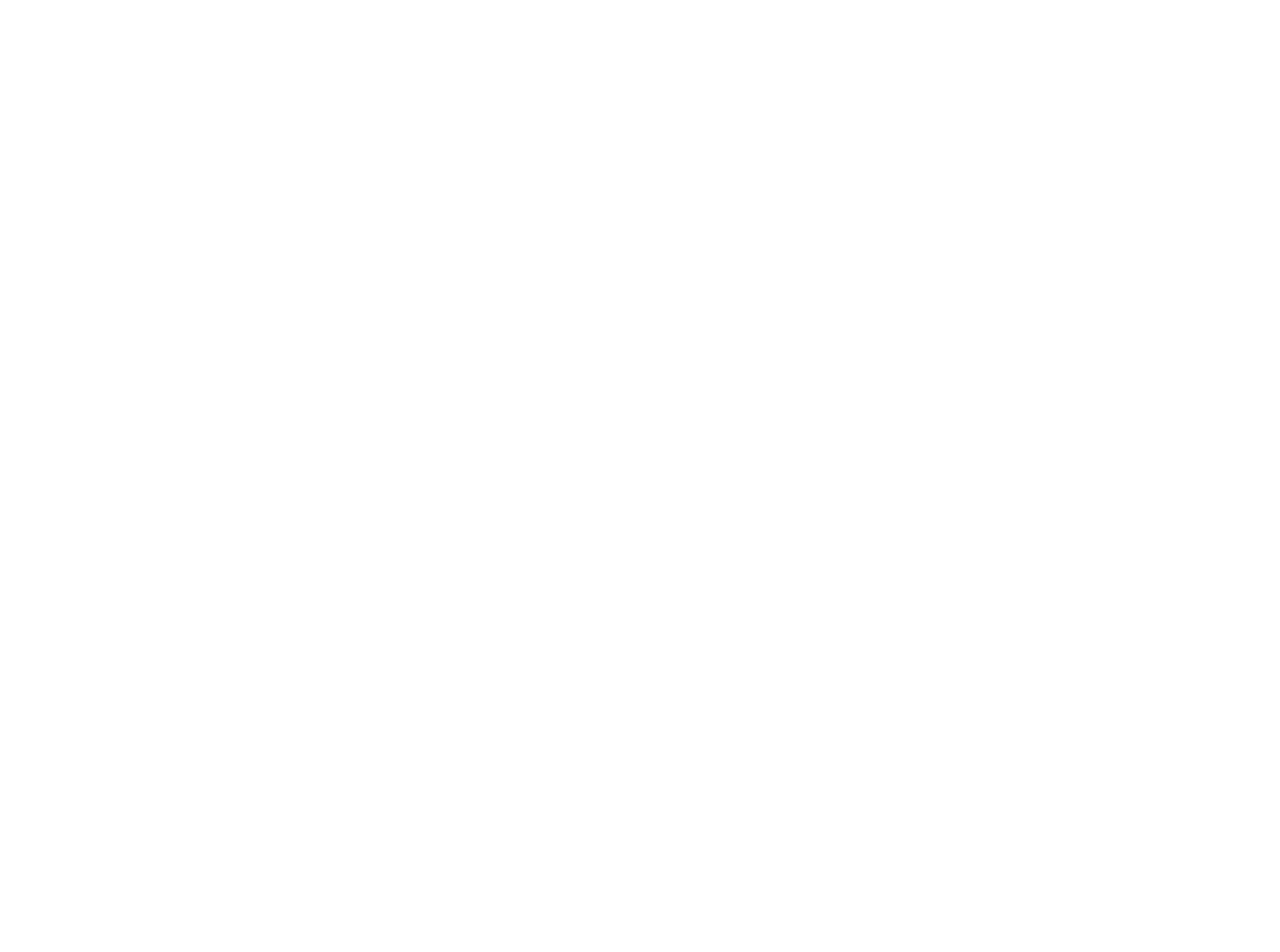
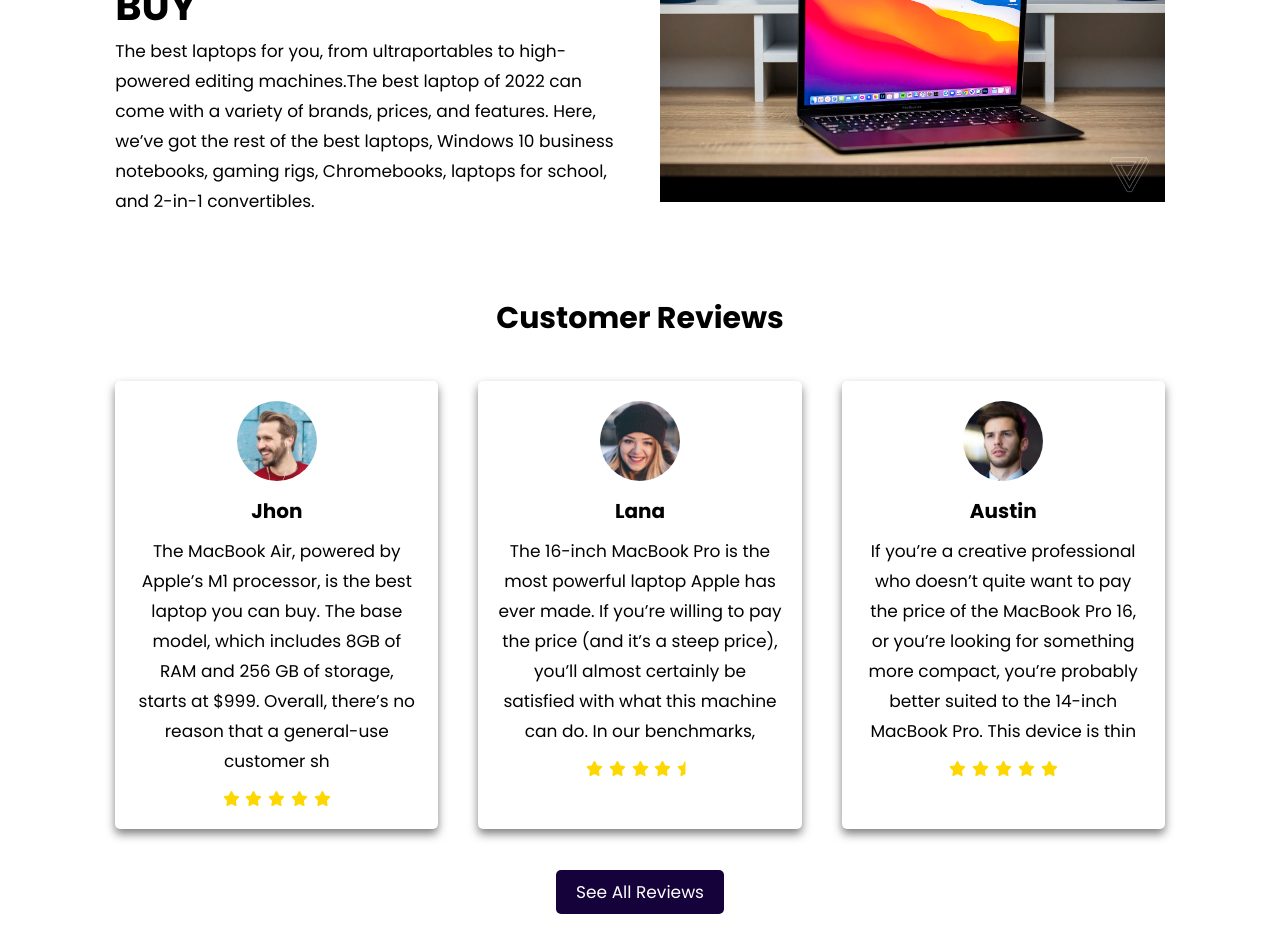
Before and after one commit to majedul360/product-analysis, a React (Create React App) app: page / in a window 1280 px wide. Shown: the part 254-1206 px from the top of the page. Before the commit the page ends 800 px from the top, so only its background shows below. Built offline with nearby package versions, Linux system fonts and the light colour scheme.

Commit message:
home page done

```diff
--- /dev/null
+++ b/src/components/card/Card.css
@@ -0,0 +1,30 @@
+.card {
+  padding: 2rem;
+  box-shadow: 0 0.5rem 1rem rgba(0, 0, 0, 0.5);
+  border-radius: 0.5rem;
+  text-align: center;
+}
+
+.card img {
+  width: 8rem;
+  height: 8rem;
+  border-radius: 50%;
+}
+
+.card h3 {
+  font-size: 2rem;
+  margin: 1rem 0;
+}
+
+.card p {
+  font-size: 1.7rem;
+  line-height: 3rem;
+  text-transform: none;
+  margin-bottom: 1.5rem;
+}
+
+.card .ratings .icon {
+  font-size: 1.5rem;
+  margin: 0 0.3rem;
+  color: gold;
+}
--- /dev/null
+++ b/src/components/card/Card.jsx
@@ -0,0 +1,27 @@
+import { faStar, faStarHalf } from "@fortawesome/free-solid-svg-icons";
+import { FontAwesomeIcon } from "@fortawesome/react-fontawesome";
+import "./Card.css";
+
+const Card = ({ review }) => {
+  const { name, img, desc, rating } = review;
+  return (
+    <div className="card">
+      <img src={img} alt="" />
+      <h3>{name}</h3>
+      <p>{desc.slice(0, 220)}</p>
+      <div className="ratings">
+        <FontAwesomeIcon className="icon" icon={faStar} />
+        <FontAwesomeIcon className="icon" icon={faStar} />
+        <FontAwesomeIcon className="icon" icon={faStar} />
+        <FontAwesomeIcon className="icon" icon={faStar} />
+        {rating > 4.5 ? (
+          <FontAwesomeIcon className="icon" icon={faStar} />
+        ) : (
+          <FontAwesomeIcon className="icon" icon={faStarHalf} />
+        )}
+      </div>
+    </div>
+  );
+};
+
+export default Card;
--- /dev/null
+++ b/src/components/customHook/CustomHook.jsx
@@ -0,0 +1,13 @@
+import { useEffect, useState } from "react";
+
+const GetData = (url) => {
+  const [data, setData] = useState([]);
+  useEffect(() => {
+    fetch(url)
+      .then((res) => res.json())
+      .then((data) => setData(data));
+  }, []);
+  return data;
+};
+
+export { GetData };
--- /dev/null
+++ b/src/components/home/Home.css
@@ -0,0 +1,49 @@
+.home .banner {
+  display: flex;
+  flex-wrap: wrap;
+  align-items: center;
+  gap: 4rem;
+  padding-bottom: 8rem;
+}
+
+.home .banner .box {
+  flex: 1 1 41rem;
+}
+
+.home .banner .box h1 {
+  font-size: 4rem;
+}
+
+.home .banner .box p {
+  font-size: 1.7rem;
+  text-transform: none;
+  line-height: 3rem;
+}
+
+.home .banner img {
+  width: 100%;
+}
+
+.home .customer-reviews {
+  text-align: center;
+}
+
+.home .customer-reviews h2 {
+  font-size: 3rem;
+  margin-bottom: 4rem;
+}
+
+.home .customer-reviews .btn {
+  background-color: #15023a;
+  color: white;
+  padding: 1rem 2rem;
+  font-size: 1.7rem;
+  border-radius: 0.5rem;
+}
+
+.home .customer-reviews .card-container {
+  display: grid;
+  grid-template-columns: repeat(auto-fit, minmax(27rem, 1fr));
+  gap: 4rem;
+  padding-bottom: 5rem;
+}
--- a/src/components/home/Home.jsx
+++ b/src/components/home/Home.jsx
@@ -1,7 +1,37 @@
+import { Link } from "react-router-dom";
+import Card from "../card/Card";
+import { GetData } from "../customHook/CustomHook";
+import "./Home.css";
 const Home = () => {
+  const reviews = GetData("data/reviews.json");
   return (
-    <div>
-      <h1>this is home</h1>
+    <div className="home">
+      <div className="banner">
+        <div className="box">
+          <h1>BEST LAPTOP 2022: 15 BEST LAPTOPS YOU CAN BUY</h1>
+          <p>
+            The best laptops for you, from ultraportables to high-powered
+            editing machines.The best laptop of 2022 can come with a variety of
+            brands, prices, and features. Here, we’ve got the rest of the best
+            laptops, Windows 10 business notebooks, gaming rigs, Chromebooks,
+            laptops for school, and 2-in-1 convertibles.
+          </p>
+        </div>
+        <div className="box">
+          <img src="images/laptop.webp" alt="" />
+        </div>
+      </div>
+      <div className="customer-reviews">
+        <h2>customer reviews</h2>
+        <div className="card-container">
+          {reviews.slice(0, 3).map((review) => {
+            return <Card key={review.id} review={review} />;
+          })}
+        </div>
+        <Link to="/reviews" className="btn">
+          see all reviews
+        </Link>
+      </div>
     </div>
   );
 };
--- a/src/components/reviews/Reviews.css
+++ b/src/components/reviews/Reviews.css
@@ -0,0 +1,5 @@
+.reviews .card-container {
+  display: grid;
+  grid-template-columns: repeat(auto-fit, minmax(30rem, 1fr));
+  gap: 4rem;
+}
--- a/src/components/reviews/Reviews.jsx
+++ b/src/components/reviews/Reviews.jsx
@@ -1,9 +1,16 @@
 import "./Reviews.css";
-
+import { GetData } from "../customHook/CustomHook";
+import Card from "../card/Card";
 const Reviews = () => {
+  const reviews = GetData("data/reviews.json");
+  console.log(reviews);
   return (
-    <div>
-      <h1>this is reviews</h1>
+    <div className="reviews">
+      <div className="card-container">
+        {reviews.map((review) => {
+          return <Card key={review.id} review={review} />;
+        })}
+      </div>
     </div>
   );
 };
```
